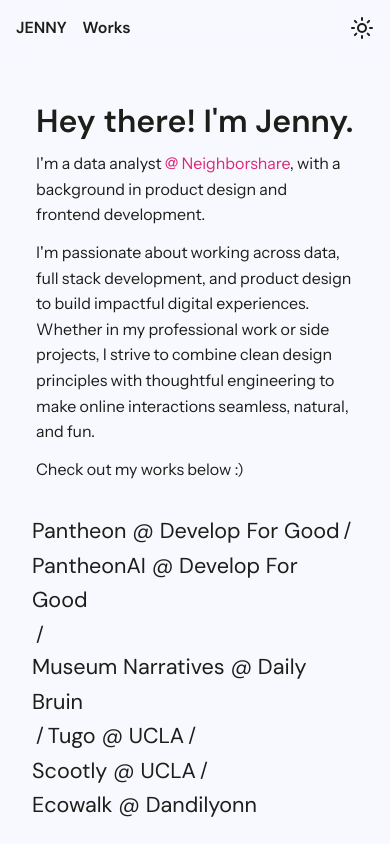
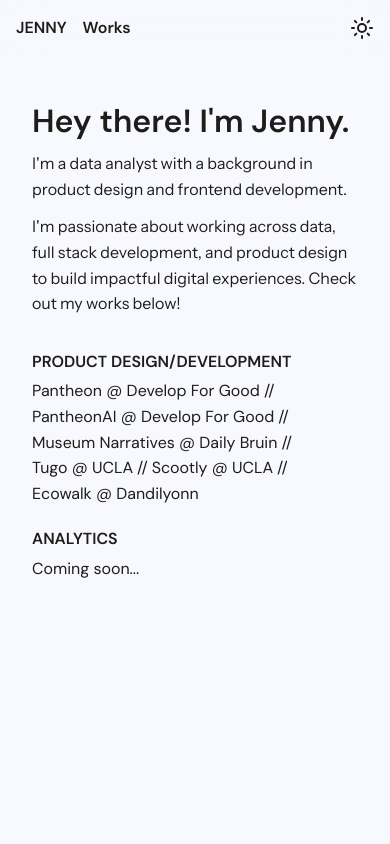
Before and after one commit to jenpennen/jennycho, an Astro site: page / in a window 390 px wide. Shown: the top 844 px of the page. Built offline with nearby package versions, Linux system fonts and the light colour scheme; Astro itself is replaced by a stand-in of ours.

Commit message:
made works section more responsive and removed misc info

```diff
--- a/src/components/ProjectLink.astro
+++ b/src/components/ProjectLink.astro
@@ -9,7 +9,7 @@ const { data, slug, collection } = Astro.props.project;
 ---
 
 <div class="hover:text-lightPrimary dark:hover:text-darkPrimary ">
-	<a href={`/${collection}/${slug}`} class="font-brand text-base hover:underline">
+	<a href={`/${collection}/${slug}`} class="font-brand lg:text-md md:text-base sm:text-base hover:underline">
 	{data.title} @ {data.org}
 	</a>
 </div>
--- a/src/pages/index.astro
+++ b/src/pages/index.astro
@@ -16,38 +16,43 @@ const entry =(await getCollection('blog'))
 const about = {
   heading: "Hey there! I'm Jenny.",
   body: "I'm passionate about working across data, full stack development, and product design to build impactful digital experiences.",
-  mission: "Whether in my professional work or side projects, I strive to combine clean design principles with thoughtful engineering to make online interactions seamless, natural, and fun.",
-  outro: "Check out my works below :)"
+  mission: "I strive to combine clean design principles with thoughtful engineering to make online interactions seamless, natural, and fun.",
+  outro: "Check out my works below!"
 };
 ---
 
 <BaseLayout title="Jenny Cho" description="Hi! I'm Jenny.">
 	<span class="lg:text-base md:text-base sm:text-sm flex flex-col md:flex-row lg:flex-row mt-20 mb-5">
 
-		<div class="xs:px-1 sm:px-2 md:px-5 lg:px-5">
+		<div>
 			<h2 class="mb-1 font-brand text-xl">{about.heading}</h2>
-		<p class="text-sm font-body mb-3">I'm a data analyst <span class="text-pink-600 dark:text-darkPrimary">@ Neighborshare</span>, with a background in product design and frontend development.</p>
+			<p class="text-sm font-body mb-3">I'm a data analyst with a background in product design and frontend development.</p>
 			<div>
-			<p class="text-sm font-body mb-3">{about.body} {about.mission}</p>
-			<p class="text-sm font-body mb-3">{about.outro}</p>
+				<p class="text-sm font-body mb-3">{about.body} {about.outro}</p>
+				<!-- <p class="text-sm font-body mb-3">{about.outro}</p> -->
 			</div>
 		</div>
-		<img class="h-96 object-contain rounded-lg xs:hidden sm:hidden md:inline-block lg:inline-block" src='/headshot.jpg' alt="Jenny pic" />
+		<!-- <img class="h-96 object-contain rounded-lg xs:hidden sm:hidden md:inline-block lg:inline-block" src='/headshot.jpg' alt="Jenny pic" /> -->
     </span>
-	<div class="lg:text-base md:text-base sm:text-sm flex flex-col mb-10 items-center">
 
+	<span class="text-sm flex flex-col mb-10 items-center">
 		<div class="items-center">
-		<!-- <p class="mb-1 uppercase font-brand font-semibold">Product Design Works</p> -->
+			<p class="mb-1 uppercase font-brand font-semibold">Product Design/Development</p>
 			<div role="list" class="flex flex-wrap">
 				{projects.map((project, i) => (
 					<>
 					<ProjectLink project={project} />
-				{i < projects.length - 1 && <span class="mx-1">/</span>}
+					{i < projects.length - 1 && <span class="mx-1 lg:text-base md:text-base sm:text-sm">//</span>}
 					</>
 				))}
 			</div>
+			<div>
+				<p class="pt-5 mb-1 uppercase font-brand font-semibold">Analytics</p>
+				<p class="text-sm">Coming soon...</p>
 			</div>
 		</div>
+
+	</span>
 </BaseLayout>
 <style>
 	li a:hover {
```
Lines whose indentation alone changed are shown as unchanged.
